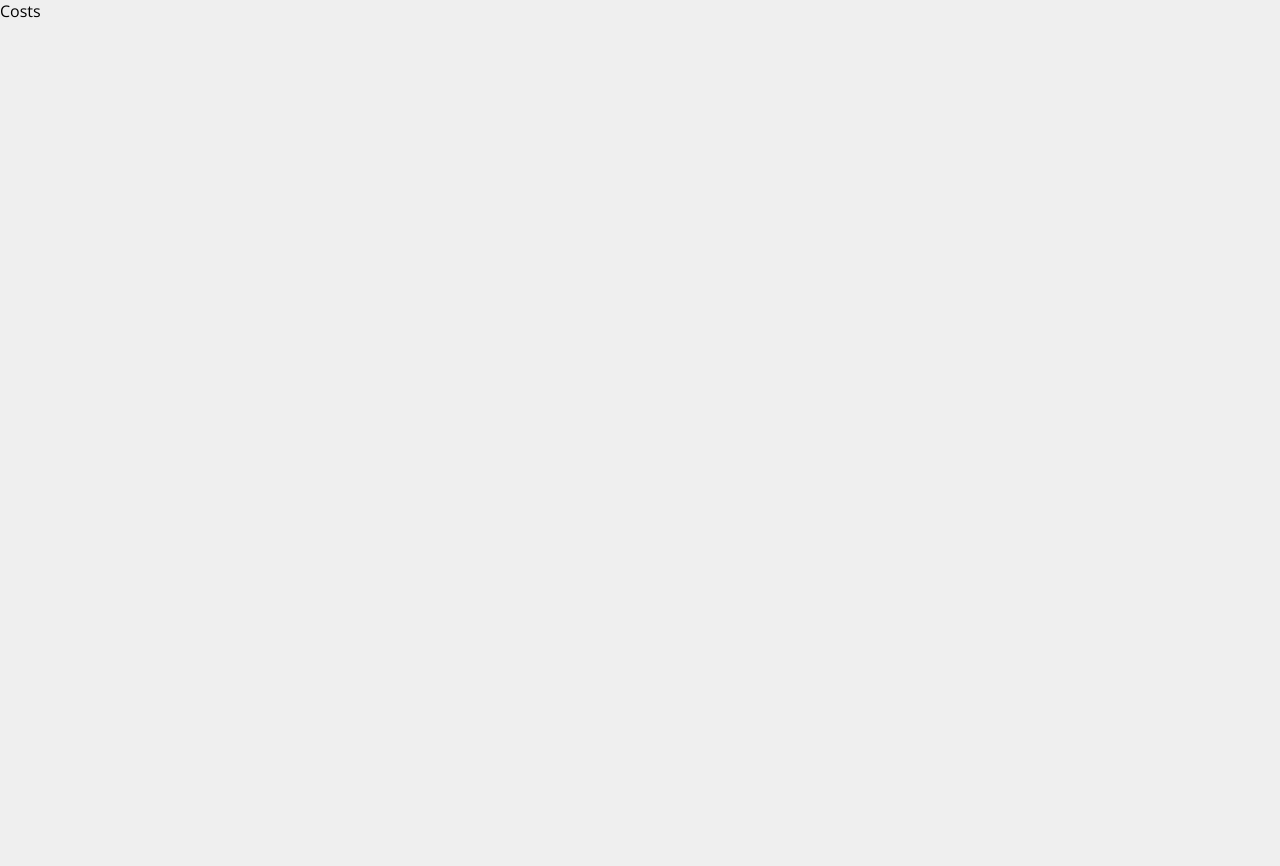
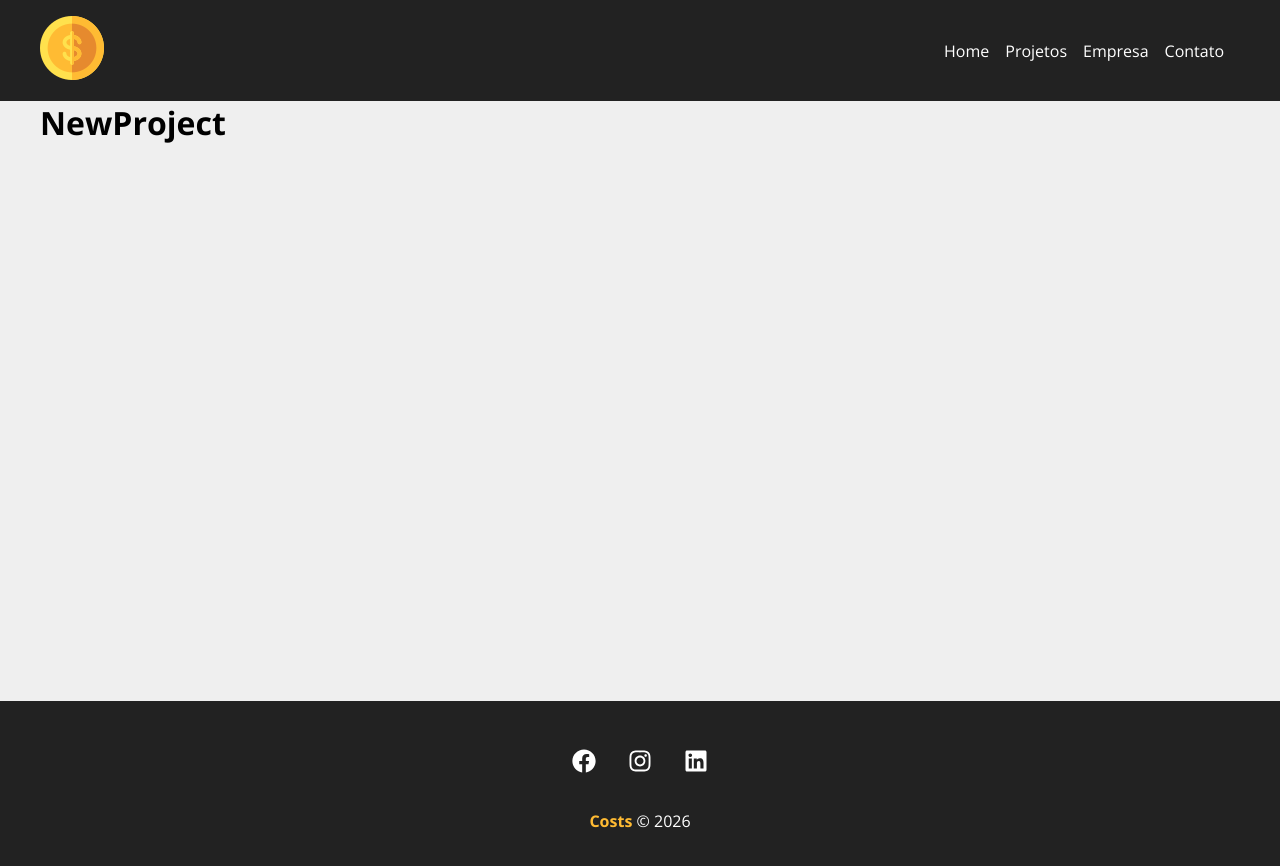
Before and after one commit to hjromano/react, a React (Create React App) app in the folder costs/: page /newproject in a window 1280 px wide. Shown: the top 866 px of the page. Before the commit the page ends 800 px from the top, so only its background shows below. Built offline with nearby package versions, Linux system fonts and the light colour scheme.

Commit message:
navbar e footer

```diff
--- a/costs/src/App.js
+++ b/costs/src/App.js
@@ -1,12 +1,32 @@
+import { BrowserRouter as Router, Routes, Route, Link} from 'react-router-dom'
+import Home from './components/pages/Home'
+import Contact from './components/pages/Contact'
+import Company from './components/pages/Company'
+import NewProject from './components/pages/NewProject'
+import Projects from './components/pages/Projects'
 
+
+import Container from './components/layout/Container'
+import Navbar from './components/layout/Navbar'
+import Footer from './components/layout/Footer'
 
 function App() {
   return (
-    <div className="App">
-      <p>Costs</p>
+    <Router>
+      <Navbar />
 
-    </div>
-  );
+      <Container customClass="min-height">
+        <Routes>
+          <Route path="/" element={<Home />} />
+          <Route path="/projects" element={<Projects />} />
+          <Route path="/company" element={<Company />} />
+          <Route path="/contact" element={<Contact />} />
+          <Route path="/newproject" element={<NewProject />} />
+        </Routes>
+      </Container>
+      <Footer />
+    </Router>
+  )
 }
 
-export default App;
+export default App
--- /dev/null
+++ b/costs/src/components/layout/Container.js
@@ -0,0 +1,11 @@
+import styles from './Container.module.css'
+
+function Container(props) {
+    return (
+        <div className={`${styles.container} ${styles[props.customClass]}`}>{props.children}</div>
+
+    )
+
+}
+
+export default Container
--- /dev/null
+++ b/costs/src/components/layout/Container.module.css
@@ -0,0 +1,20 @@
+.container {
+    width: 1200px;
+    display: flex;
+    justify-content: space-between;
+    margin: 0 auto;
+    flex-wrap: wrap;
+}
+
+.min-height {
+    min-height: 75%;
+}
+
+.start {
+    justify-content: flex-start;
+}
+
+.colum {
+    flex-direction: column;
+    justify-content: flex-start;
+}
--- /dev/null
+++ b/costs/src/components/layout/Footer.js
@@ -0,0 +1,25 @@
+import {FaFacebook, FaInstagram, FaLinkedin} from 'react-icons/fa'
+
+import styles from './Footer.module.css'
+
+function Footer() {
+    return (
+      <footer className={styles.footer}>
+        <ul className={styles.social_list}>
+            <li>
+                <FaFacebook />
+            </li>
+               <li>
+                <FaInstagram />
+            </li>
+               <li>
+                <FaLinkedin />
+            </li>
+        </ul>
+        <p className={styles.copy_right}><span>Costs</span> &copy; 2026</p>
+      </footer>
+    )
+
+}
+
+export default Footer
--- /dev/null
+++ b/costs/src/components/layout/Footer.module.css
@@ -0,0 +1,34 @@
+.footer {
+    background-color: #222;
+    color: #fff;
+    padding: 3em;
+    text-align: center;
+}
+
+.social_list {
+    display: flex;
+    justify-content: center;
+    list-style-type: none;
+}
+
+.social_list li {
+    margin: 0 1em;
+}
+
+.social_list li:hover {
+    color: #ffbb33;
+}
+
+.social_list svg {
+    font-size: 1.5em;
+    cursor: pointer;
+}
+
+.copy_right {
+    margin-top: 2em;
+}
+
+.copy_right span {
+    font-weight: bold;
+    color: #ffbb33;
+}
--- /dev/null
+++ b/costs/src/components/layout/Navbar.js
@@ -0,0 +1,36 @@
+import { Link } from 'react-router-dom'
+
+import Container from './Container'
+
+import styles from './Navbar.module.css'
+import logo from '../../img/costs_logo.png'
+
+function Navbar() {
+
+    return (
+        <nav className={styles.navbar}>
+            <Container>
+                <Link to="/" >
+                    <img src={logo} alt="Costs" />
+                </Link>
+                 <ul className={styles.list}>
+                    <li className={styles.item}>
+                        <Link to="/">Home</Link>
+                    </li>
+                    <li className={styles.item}>
+                        <Link to="/projects">Projetos</Link>
+                    </li>
+                    <li className={styles.item}>
+                        <Link to="/company">Empresa</Link>
+                    </li>
+                    <li className={styles.item}>
+                        <Link to="/contact">Contato</Link>
+                    </li>
+                </ul>
+            </Container>
+        </nav>
+    )
+
+}
+
+export default Navbar
--- /dev/null
+++ b/costs/src/components/layout/Navbar.module.css
@@ -0,0 +1,25 @@
+.navbar {
+    display: flex;
+    justify-content: space-between;
+    background-color: #222;
+    padding: 1em;
+}
+
+.list {
+    display: flex;
+    list-style: none;
+    align-items: center;
+}
+
+.item {
+    margin-right: 1em;
+}
+
+.item a {
+    color: #FFF;
+    text-decoration: none;
+}
+
+.item a:hover {
+    color: #ffbb33;
+}
--- /dev/null
+++ b/costs/src/components/pages/Company.js
@@ -0,0 +1,6 @@
+function Company() {
+
+    return <h1>Company</h1>
+}
+
+export default Company
--- /dev/null
+++ b/costs/src/components/pages/Contact.js
@@ -0,0 +1,6 @@
+function Contact() {
+
+    return <h1>Contact</h1>
+}
+
+export default Contact
--- /dev/null
+++ b/costs/src/components/pages/Home.js
@@ -0,0 +1,6 @@
+function Home() {
+
+    return <h1>Home</h1>
+}
+
+export default Home
--- /dev/null
+++ b/costs/src/components/pages/NewProject.js
@@ -0,0 +1,6 @@
+function NewProject() {
+
+    return <h1>NewProject</h1>
+}
+
+export default NewProject
--- /dev/null
+++ b/costs/src/components/pages/Projects.js
@@ -0,0 +1,6 @@
+function Projects() {
+
+    return <h1>Projects</h1>
+}
+
+export default Projects
```
